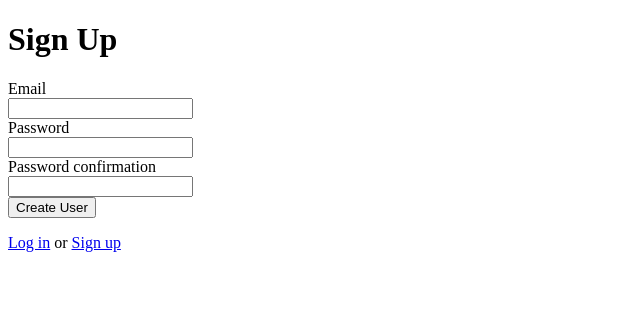
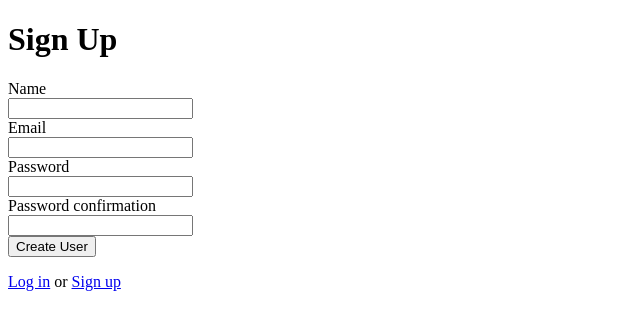
Before and after one commit to bmackin/javascript_rainforest, a Rails app: page /users/new in a window 1280 px wide. Shown: the top 330 px of the page, without its empty margins (0-640 px from the left). Run offline with Rails 7, Linux system fonts and the light colour scheme; style sheets or scripts are compiled from the project's sources; some libraries are stand-ins or nearby versions.

Commit message:
Adding user names

```diff
--- a/app/controllers/users_controller.rb
+++ b/app/controllers/users_controller.rb
@@ -16,6 +16,4 @@ class UsersController < ApplicationController
 	def user_params
 		params.require(:user).permit(:email, :password, :password_confirmation, :name)
 	end
-
-
 end
--- a/app/models/user.rb
+++ b/app/models/user.rb
@@ -1,6 +1,7 @@
 class User < ActiveRecord::Base
 
 	has_secure_password
+	validates_presence_of :name
 	has_many :reviews
 	has_many :products, :through => :reviews
 
--- a/app/views/users/new.html.erb
+++ b/app/views/users/new.html.erb
@@ -9,8 +9,12 @@
 			<li><%= message %></li>
 <% end %>
 	</ul>
-    </div>
-  <% end %>
+  </div>
+<% end %>
+  <div class="field">
+    <%= f.label :name %><br/>
+    <%= f.text_field :name %>
+  </div>
   <div class="field">
     <%= f.label :email %><br/>
     <%= f.text_field :email %>
--- /dev/null
+++ b/db/migrate/20140204164354_add_name_to_user.rb
@@ -0,0 +1,5 @@
+class AddNameToUser < ActiveRecord::Migration
+  def change
+    add_column :users, :name, :string
+  end
+end
```
Also changed, not shown: db/schema.rb.
